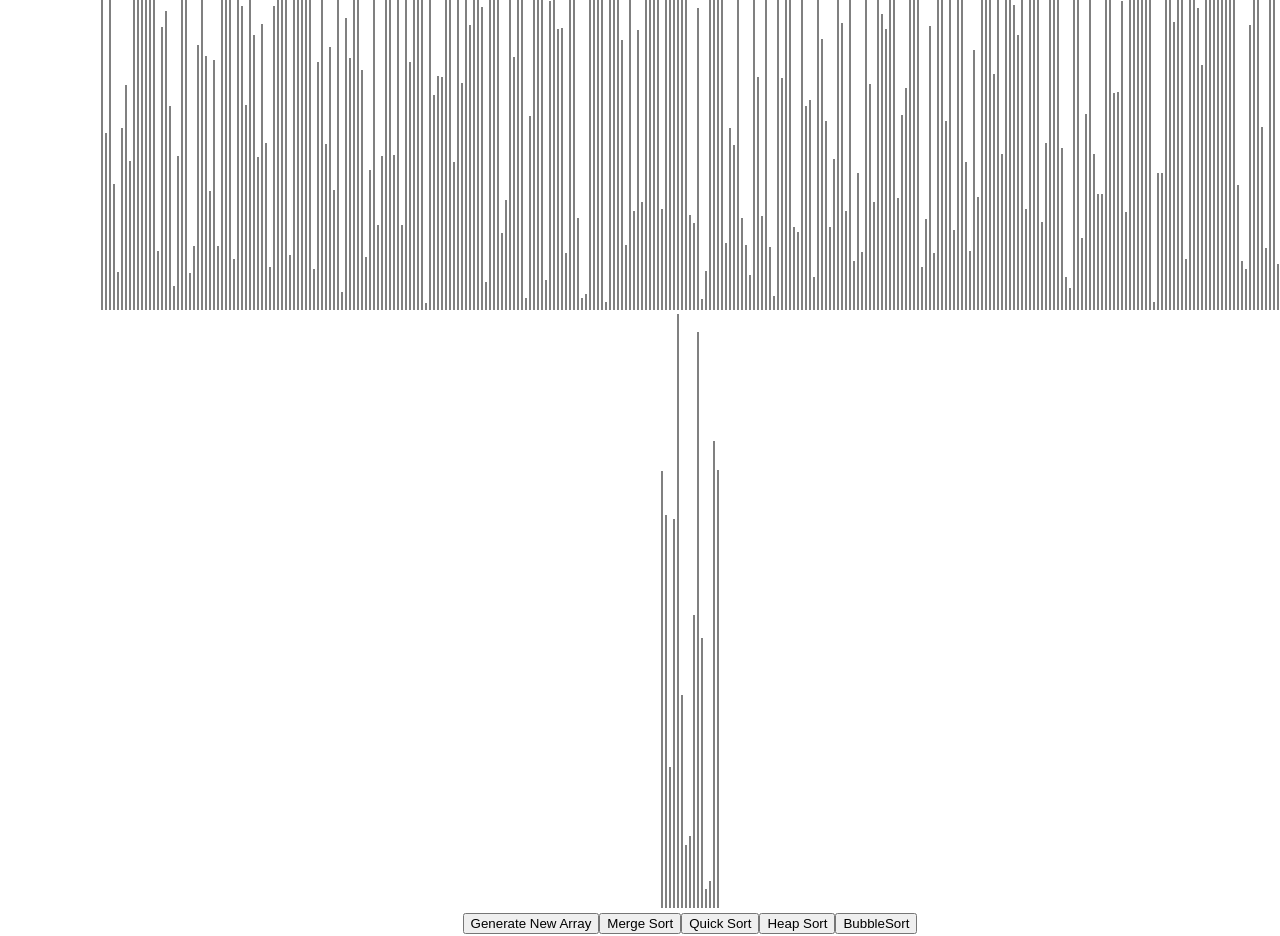
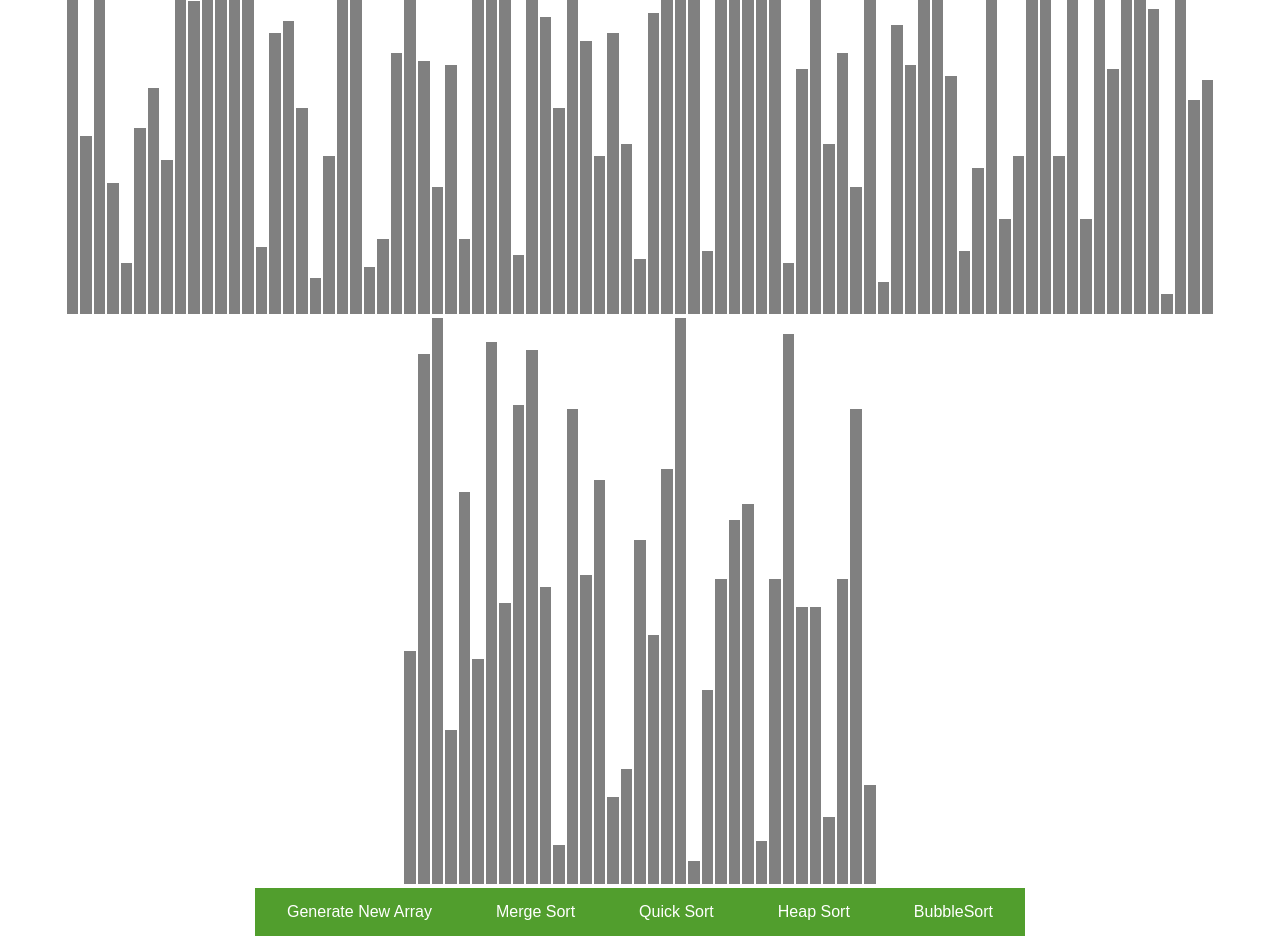
Before and after one commit to maronomics/SortingAlgorithmVis, a React (Create React App) app in the folder sorted/: page / in a window 1280 px wide. Shown: the part 360-1296 px from the top of the page. Built offline with nearby package versions, Linux system fonts and the light colour scheme.

Commit message:
CSS Button Updated

```diff
--- a/sorted/src/SortingVisualizer/SortingVisualizer.css
+++ b/sorted/src/SortingVisualizer/SortingVisualizer.css
@@ -1,16 +1,48 @@
+@media screen and (min-width: 480px){
+
 .array-container {
     position: absolute;
-    margin-top: 50px;
-    margin-left: 100px;
+    width: 90%;
+    height: 50%;
+    margin-top: 5%;
+    margin-left: 5%;
 }
 
 .array-bar {
     align-items: bottom;
-    width: 2px;
+    width: 1%;
     background-color: grey;
     display: inline-block;
     margin: 0 1px;
 }
-.button-container {
-    align-items: bottom;
+
+.button-container{
+    display: flex;
+    justify-content: center;
+    align-items: center;
+    position: relative;
+    margin-bottom: 5%;
 }
+.buttons{
+    background-color:#519e2d;
+    border: none;
+    color: white;
+    padding: 15px 32px;
+    text-align: center;
+    text-decoration: none;
+    display: inline-block;
+    font-size: 16px;
+
+  }
+
+  .buttons:hover{
+    color: #519e2d;
+    background-color: white;
+
+  }
+  .buttons:after{
+    color: #519e2d;
+    background-color: white;
+
+  }
+}
--- a/sorted/src/SortingVisualizer/SortingVisualizer.jsx
+++ b/sorted/src/SortingVisualizer/SortingVisualizer.jsx
@@ -3,17 +3,17 @@ import React from 'react';
 import './SortingVisualizer.css';
 import {getMergeSortAnimations} from '../sortingAlgorithms/sortingAlgorithm.js';
 
-// Speed of animation
-const ANIMATION_SPEED_MS = 1;
-
-// Array size for the bars
-const ARRAY_SIZE = 310;
-
 // Main colour for bars
-const PRIMARY_COLOUR = 'green';
+const PRIMARY_COLOUR = "green";
 
 // Secondary colour for bars
-const SECONDARY_COLOUR = 'red';
+const SECONDARY_COLOUR = "red";
+
+// Global variables for setTimeouts
+// Speed of animation
+const ANIMATION_SPEED_MS = 2;
+// eslint-disable-next-line no-unused-vars
+const arrayBars = document.getElementsByClassName('array-bar');
 export default class SortingVisualizer extends React.Component {
     constructor(props){
         super(props);
@@ -29,48 +29,41 @@ export default class SortingVisualizer extends React.Component {
 
     resetArray(){
         const array = [];
-        for(let i = 0; i < ARRAY_SIZE; i++){
-            array.push(randomIntFromInterval(5,620));
+        for(let i = 0; i < 120; i++){
+            array.push(randomIntFromInterval(5,150));
         }
         console.log(array);
         this.setState({array});
+        for(let j = 0; j < arrayBars.length;j++) {
+            arrayBars[j].style.backgroundColor = "grey";
+        }
     }
 
-    mergeSort(){
+    mergeSort() {
         const animations = getMergeSortAnimations(this.state.array);
-        for (let i = 0; i < animations.length; i++){
         const arrayBars = document.getElementsByClassName('array-bar');
-            const isColourChange = i % 3 !== 2;
-            const barOneStyle = arrayBars[i];
-            const barTwoStyle = arrayBars[i];
-            if (isColourChange){
+        for (let i = 0; i < animations.length; i++) {
+          const isColorChange = i % 3 !== 2;
+          if (isColorChange) {
             const [barOneIdx, barTwoIdx] = animations[i];
-                // console.log(animations[i]);
-                try {
-                barOneStyle = arrayBars[barOneIdx].style;
-                barTwoStyle = arrayBars[barTwoIdx].style;
-            } catch(e){
-                console.log(e);
-            }
-                const colour = i % 3 === 0 ? SECONDARY_COLOUR : PRIMARY_COLOUR;
+            const barOneStyle = arrayBars[barOneIdx].style;
+            const barTwoStyle = arrayBars[barTwoIdx].style;
+            const color = i % 3 === 0 ? SECONDARY_COLOUR : PRIMARY_COLOUR;
             setTimeout(() => {
-                    try {
-                   barOneStyle.backgroundColor = colour;
-                   barTwoStyle.backgroundColor = colour;
-                    } catch(e){
-                        console.log(e);
-                    }
+              barOneStyle.backgroundColor = color;
+              barTwoStyle.backgroundColor = color;
             }, i * ANIMATION_SPEED_MS);
-            } else{
+          } else {
             setTimeout(() => {
               const [barOneIdx, newHeight] = animations[i];
               const barOneStyle = arrayBars[barOneIdx].style;
-                    barOneStyle.height = `${newHeight}px`;
+              barOneStyle.height = `${newHeight * 0.99}%`;
             }, i * ANIMATION_SPEED_MS);
           }
         }
+        console.log(this.state.array);
+        console.log(arrayBars);
       }
-
     bubbleSort(){
 
     }
@@ -86,9 +79,9 @@ export default class SortingVisualizer extends React.Component {
     testSortingAlgorithms(){
         for(let i = 0; i < 100; i++){
             const array = [];
-            const length = randomIntFromInterval(1,1000);
+            const length = randomIntFromInterval(1,500);
             for (let i = 0; i < length; i++){
-                array.push(randomIntFromInterval(-1000,1000));
+                array.push(randomIntFromInterval(-500,500));
             }
             const javaScriptSortedArray = array.slice().sort((a,b) => a - b);
             const mergeSortedArray = getMergeSortAnimations(array.slice());
@@ -99,21 +92,23 @@ export default class SortingVisualizer extends React.Component {
     render (){
         const {array} = this.state;
         return (
-
+            <div className = 'mainBody'>
+                <div className= 'header'>Sorting Visualiser</div>
             <div className='array-container'>
             {array.map((value, idx) => (
                 <div
                     className = 'array-bar'
                     key = {idx}
-                    style= {{backgroundColor: 'grey', height: `${value}px`,
+                    style= {{backgroundColor: 'grey', height: `${value * 0.99}%`,
                     }}></div>
             ))}
                 <div className = "button-container">
-                    <button onClick={() => this.resetArray()}>Generate New Array</button>
-                    <button onClick={() => this.mergeSort()}>Merge Sort</button>
-                    <button onClick={() => this.quickSort()}>Quick Sort</button>
-                    <button onClick={() => this.heapSort()}>Heap Sort</button>
-                    <button onClick={() => this.bubbleSort()}>BubbleSort</button>
+                    <button class="buttons" onClick={() => this.resetArray()}>Generate New Array</button>
+                    <button class="buttons" onClick={() => this.mergeSort()}>Merge Sort</button>
+                    <button class="buttons" onClick={() => this.quickSort()}>Quick Sort</button>
+                    <button class="buttons" onClick={() => this.heapSort()}>Heap Sort</button>
+                    <button class="buttons" onClick={() => this.bubbleSort()}>BubbleSort</button>
+                </div>
             </div>
             </div>
 
```
Lines whose indentation alone changed are shown as unchanged.
